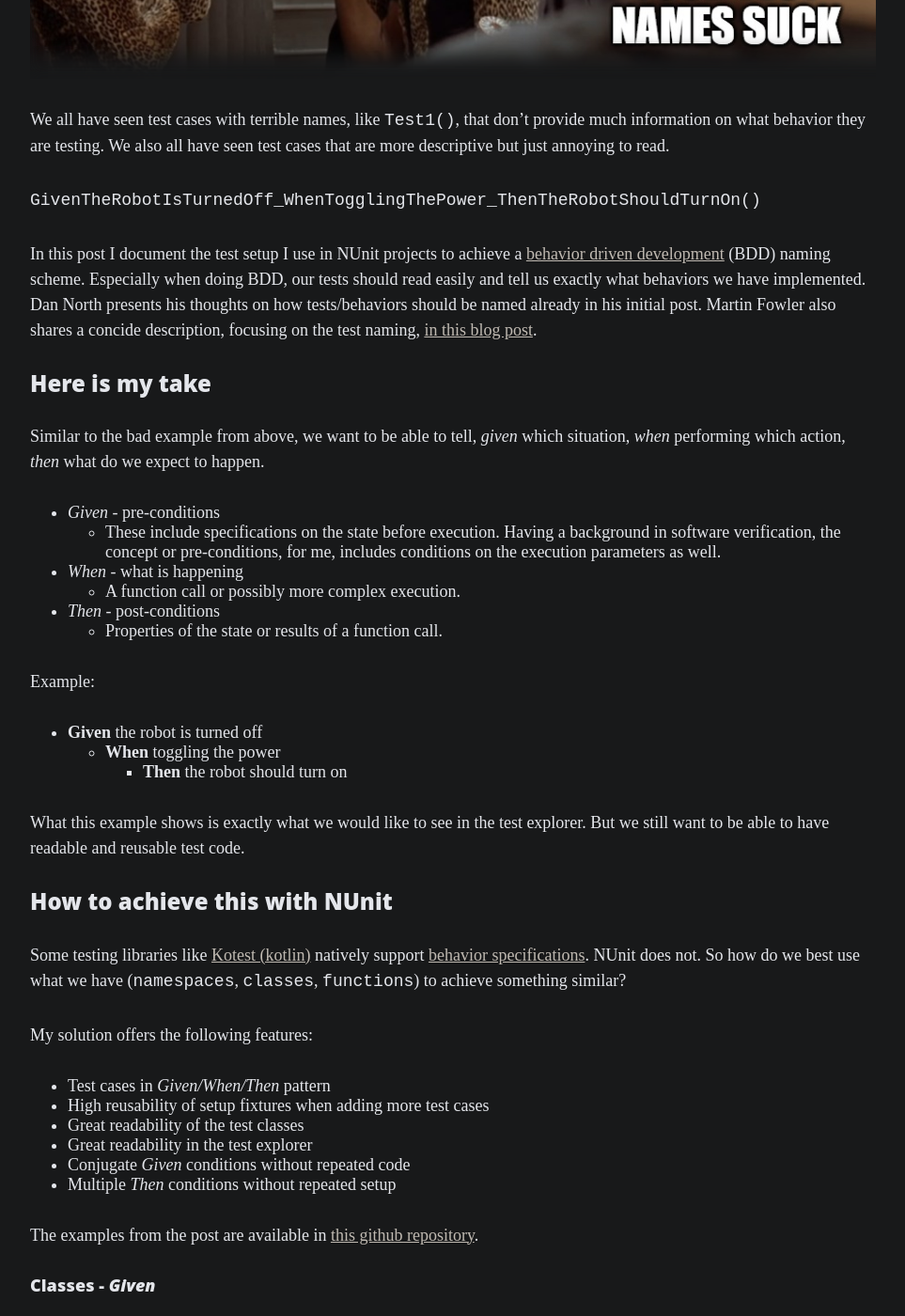
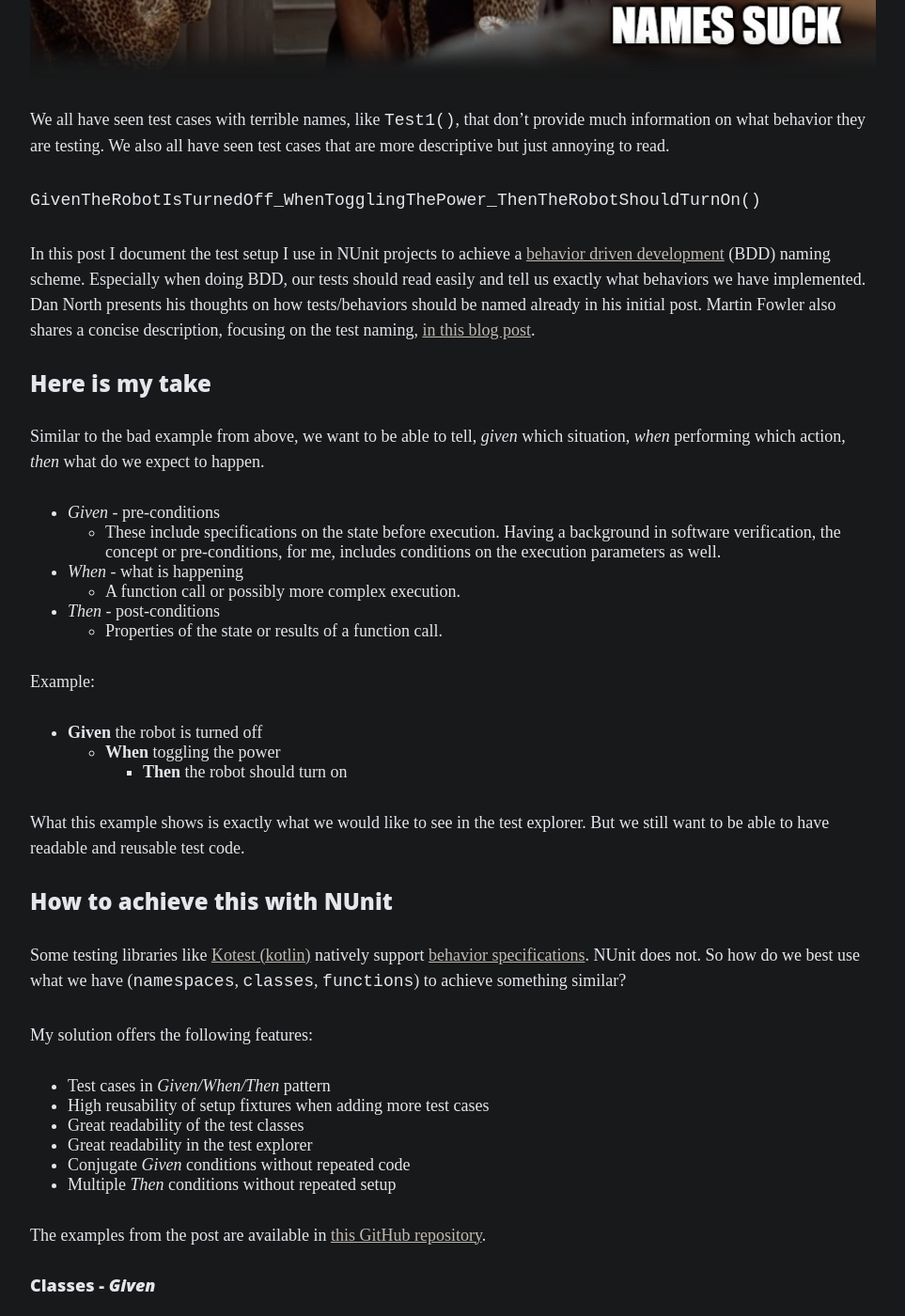
Before and after one commit to timonla/timonla.github.io, a Jekyll site: the page built from _posts/2020-12-14-bdd-unit-test-naming.md, in a window 1280 px wide and 1400 px high, scrolled down 800 px. Shown: the whole window at 94% size, without its empty margins (158-1121 px from the left). Built offline with Jekyll 4.4.1, drawn with Linux system fonts in a browser that asks for light colours; nearby versions of some CDN libraries; some of the changed text lies outside the part shown.

Commit message:
Spell check

```diff
--- a/_posts/2020-11-30-bdd-nunit-test-naming.md
+++ b/_posts/2020-12-14-bdd-unit-test-naming.md
@@ -30,7 +30,7 @@ Especially when doing BDD, our tests should read easily and tell us exactly what
 we have implemented.
 Dan North presents his thoughts on how tests/behaviors should be named already in his initial
 post.
-Martin Fowler also shares a concide description, focusing on the test naming,
+Martin Fowler also shares a concise description, focusing on the test naming,
 [in this blog post](https://martinfowler.com/bliki/GivenWhenThen.html).
 
 ### Here is my take
@@ -72,7 +72,7 @@ My solution offers the following features:
 * Conjugate *Given* conditions without repeated code
 * Multiple *Then* conditions without repeated setup
 
-The examples from the post are available in [this github repository](https://github.com/timonla/robot-test-project).
+The examples from the post are available in [this GitHub repository](https://github.com/timonla/robot-test-project).
 
 #### Classes - *Given*
 
```
Also changed, not shown: other parts of _posts/2020-12-14-bdd-unit-test-naming.md (+2 -2 lines).
